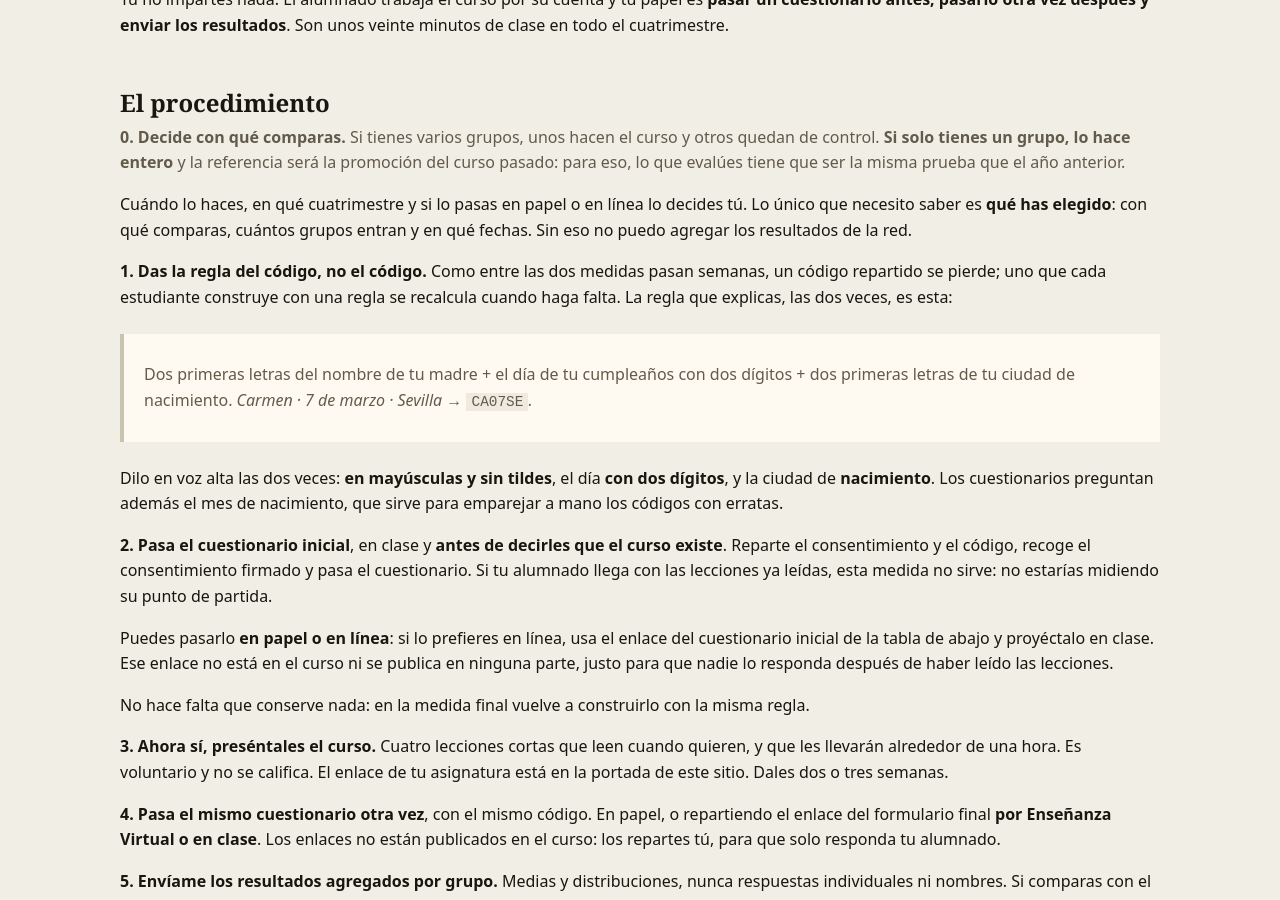
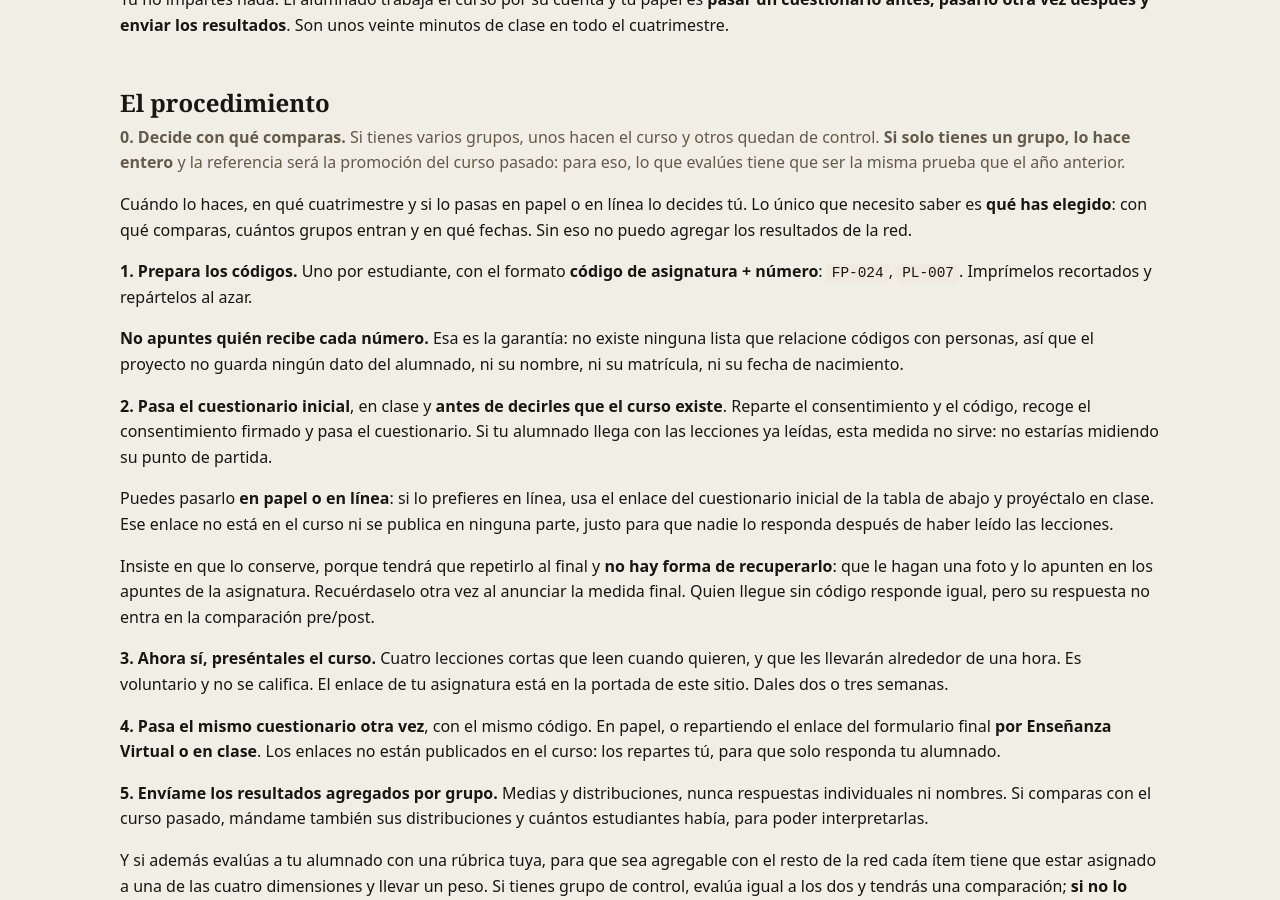
Before and after one commit to jorgeBIGS/innovacion-US-3165, a Jekyll site: the page built from profesorado.md, in a window 1280 px wide and 900 px high, scrolled down 191 px. Built offline with Jekyll 4.4.1, drawn with Linux system fonts in a browser that asks for light colours.

Commit message:
El código se reparte en clase: asignatura más número
Decisión de la coordinación tras descartar las reglas construidas por
el alumnado. El formato es común a la red —FP-024, PL-007— y, sobre
todo, nadie apunta quién recibe cada número: no existe ninguna lista
que relacione códigos con personas, de modo que el proyecto no guarda
ningún dato del alumnado.

Se retira el mes de nacimiento, que era la red de seguridad de la
regla anterior y ahora sólo sería un dato personal más sin uso.

El precio, asumido: quien pierda el papel no entra en la comparación
pre/post. Por eso se pide guardarlo en dos sitios, recordarlo antes de
la medida final y anotar la tasa de emparejamiento, que ya es uno de
los indicadores del proyecto.

Co-Authored-By: Claude Opus 5 <noreply@anthropic.com>

```diff
--- a/profesorado.md
+++ b/profesorado.md
@@ -22,17 +22,12 @@ Cuándo lo haces, en qué cuatrimestre y si lo pasas en papel o en línea lo dec
 Lo único que necesito saber es **qué has elegido**: con qué comparas, cuántos grupos
 entran y en qué fechas. Sin eso no puedo agregar los resultados de la red.
 
-**1. Das la regla del código, no el código.** Como entre las dos medidas pasan semanas, un
-código repartido se pierde; uno que cada estudiante construye con una regla se recalcula
-cuando haga falta. La regla que explicas, las dos veces, es esta:
+**1. Prepara los códigos.** Uno por estudiante, con el formato **código de asignatura +
+número**: `FP-024`, `PL-007`. Imprímelos recortados y repártelos al azar.
 
-> Dos primeras letras del nombre de tu madre + el día de tu cumpleaños con dos dígitos +
-> dos primeras letras de tu ciudad de nacimiento. *Carmen · 7 de marzo · Sevilla →
-> `CA07SE`.*
-
-Dilo en voz alta las dos veces: **en mayúsculas y sin tildes**, el día **con dos
-dígitos**, y la ciudad de **nacimiento**. Los cuestionarios preguntan además el mes de
-nacimiento, que sirve para emparejar a mano los códigos con erratas.
+**No apuntes quién recibe cada número.** Esa es la garantía: no existe ninguna lista que
+relacione códigos con personas, así que el proyecto no guarda ningún dato del alumnado, ni
+su nombre, ni su matrícula, ni su fecha de nacimiento.
 
 **2. Pasa el cuestionario inicial**, en clase y **antes de decirles que el curso existe**.
 Reparte el consentimiento y el código, recoge el consentimiento firmado y pasa el
@@ -44,8 +39,10 @@ cuestionario inicial de la tabla de abajo y proyéctalo en clase. Ese enlace no
 curso ni se publica en ninguna parte, justo para que nadie lo responda después de haber
 leído las lecciones.
 
-No hace falta que conserve nada: en la medida final vuelve a construirlo con la misma
-regla.
+Insiste en que lo conserve, porque tendrá que repetirlo al final y **no hay forma de
+recuperarlo**: que le hagan una foto y lo apunten en los apuntes de la asignatura.
+Recuérdaselo otra vez al anunciar la medida final. Quien llegue sin código responde igual,
+pero su respuesta no entra en la comparación pre/post.
 
 **3. Ahora sí, preséntales el curso.** Cuatro lecciones cortas que leen cuando quieren, y
 que les llevarán alrededor de una hora. Es voluntario y no se califica. El enlace de tu
```
Also changed, not shown: instrumentos/cuestionario-autopercepcion.md (+10 -13 lines), instrumentos/formulario-microsoft.md (+8 -14 lines), instrumentos/protocolo-aplicacion.md (+15 -23 lines), 4 other files.
